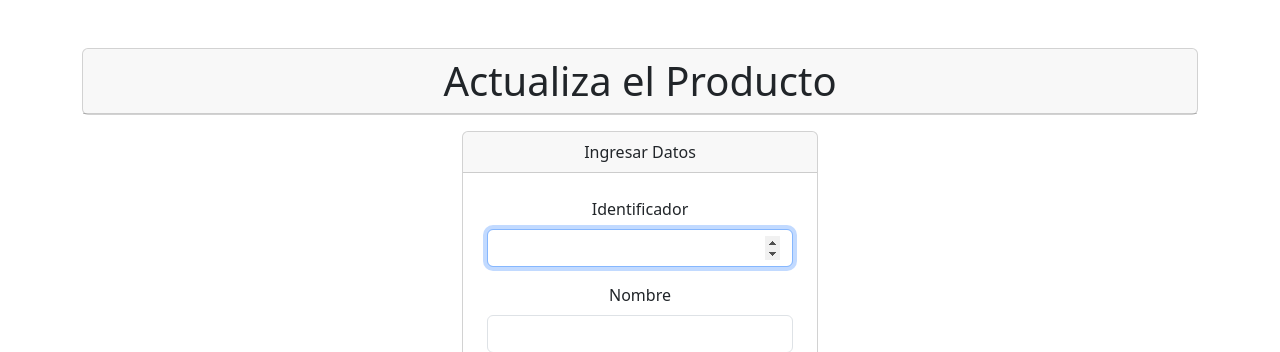
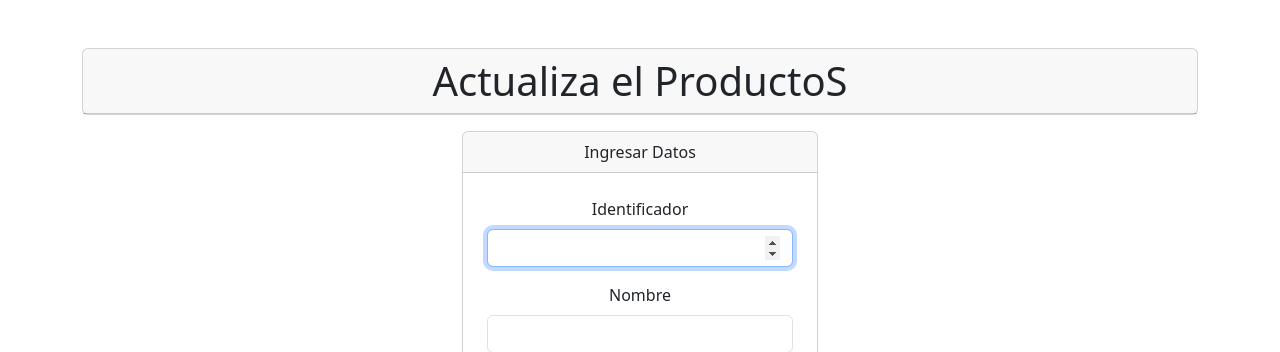
Before and after one commit to JoseleDev23/PHPCRUD, a PHP site: page /actualiza2.php?id=1 in a window 1280 px wide. Shown: the part 99-451 px from the top of the page. Run offline with PHP 8.4, Linux system fonts and the light colour scheme; data that the repository does not hold is empty.

Commit message:
modifico actualiza2

```diff
--- a/actualiza2.php
+++ b/actualiza2.php
@@ -17,7 +17,7 @@ $registro = mysqli_fetch_row($registros);
         <div class="col text-center">
             <div class="card">
                 <div class="card-header display-6">
-                    Actualiza el Producto
+                    Actualiza el ProductoS
                 </div>
             </div>
             <div class="row mt-3 justify-content-md-center">
```
